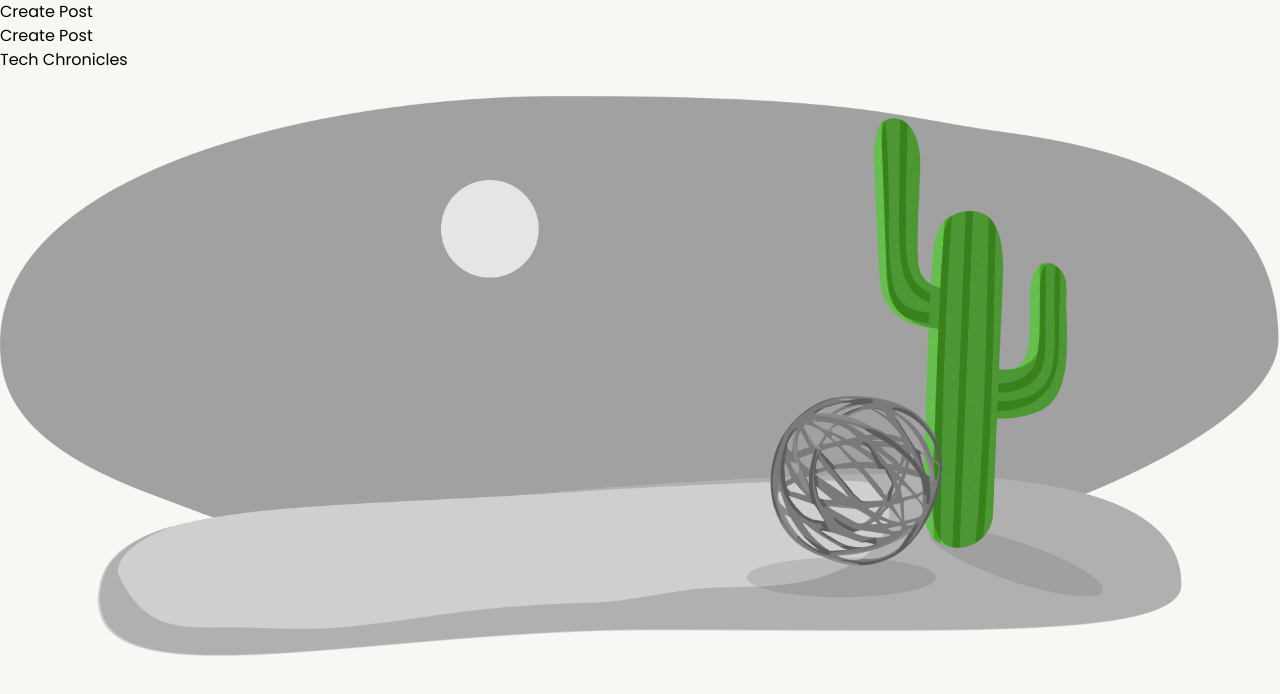
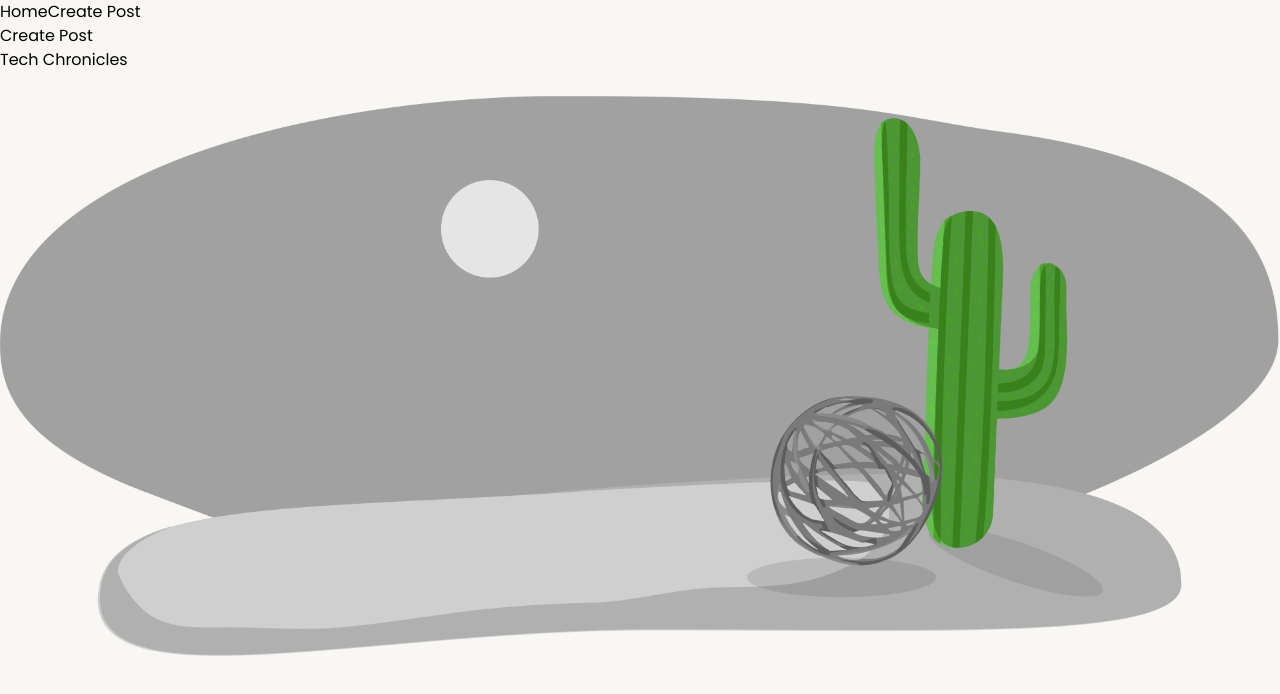
Before and after one commit to RanafaB18/blog, a React (Vite) app: page / in a window 1280 px wide. Both pictures are taken after a click on the element 640 px from the left and 2 px from the top of the page. Shown: the top 694 px of the page. Built offline with nearby package versions, Linux system fonts and the light colour scheme.

Commit message:
Added navlink to home

```diff
--- a/src/components/SideBar.tsx
+++ b/src/components/SideBar.tsx
@@ -32,8 +32,17 @@ const SideBar = ({
       initial="hidden"
       animate="visible"
       exit="exit"
-      className="flex justify-center items-center absolute bg-white left-0 right-0 top-24 h-44"
+      className="flex flex-col justify-evenly items-center absolute z-10 bg-white left-0 right-0 top-24 h-44"
     >
+      <Link
+        to="/"
+        onClick={() => {
+          setOpen(false);
+        }}
+        className=""
+      >
+        Home
+      </Link>
       <Link
         to="/create-post"
         onClick={() => {
```
